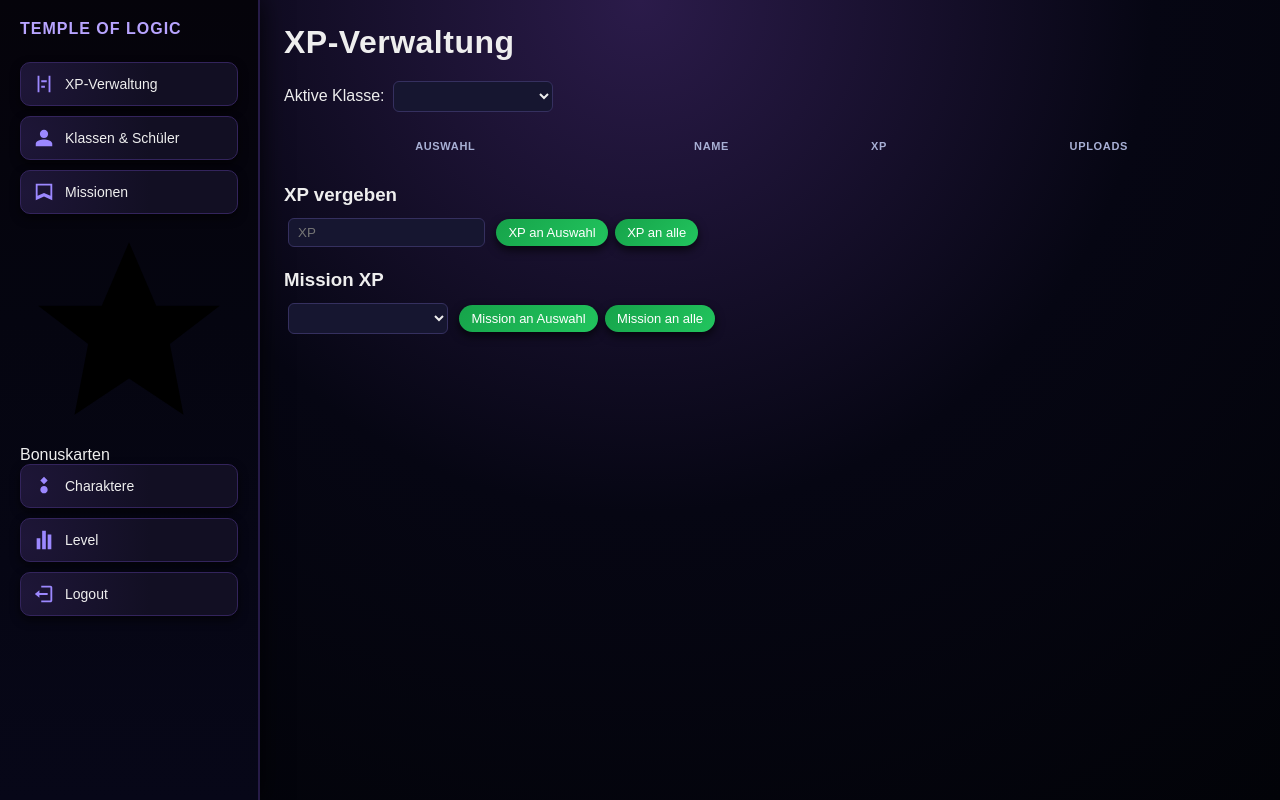
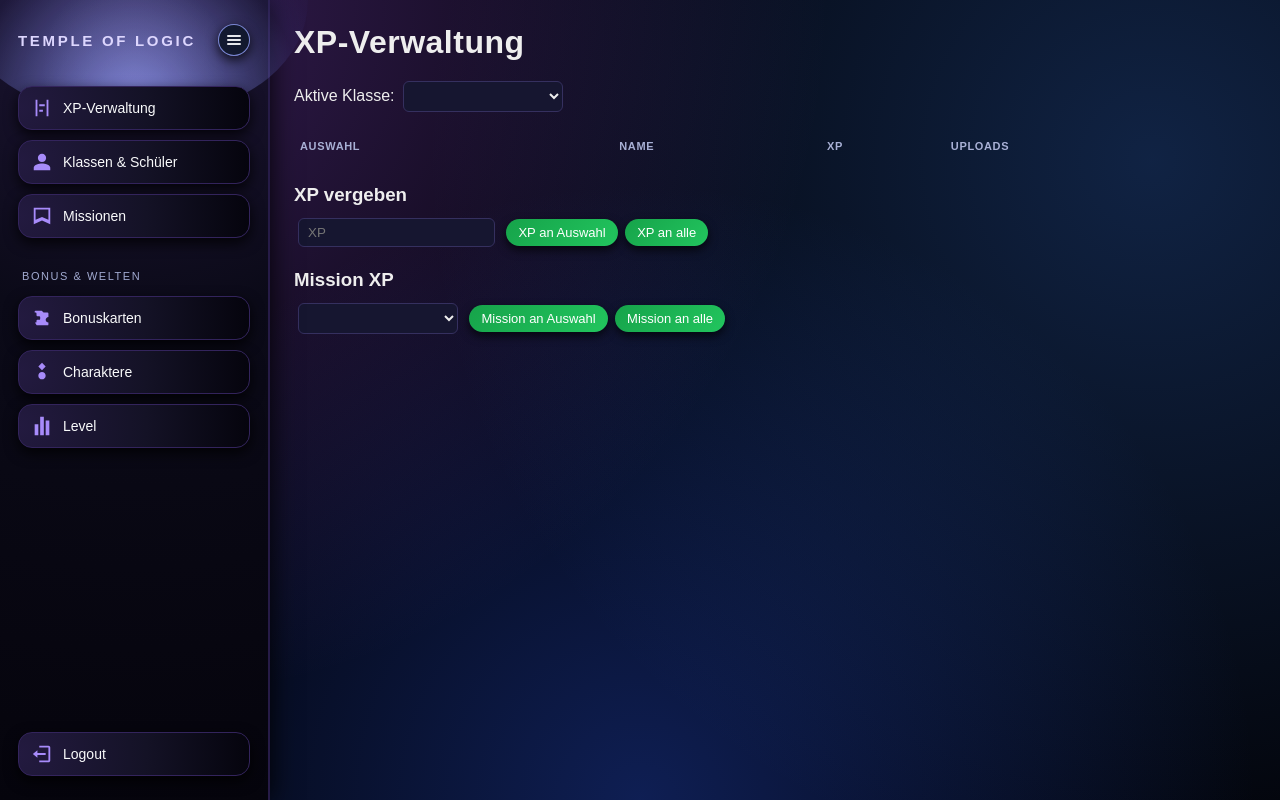
Before and after one commit to ueva42/42, a website: page public/admin.html in a window 1280 px wide. Drawn offline with Linux system fonts and the light colour scheme; no server answers.

Commit message:
stabil + design2

```diff
--- a/public/admin.html
+++ b/public/admin.html
@@ -4,68 +4,191 @@
   <meta charset="UTF-8" />
   <title>Admin – Temple of Logic</title>
   <style>
+    /* ===== GLOBAL DARK-MYSTIC BACKGROUND ===== */
     body {
       margin: 0;
-      background: radial-gradient(circle at top, #2b1b4a 0, #060613 50%, #020308 100%);
+      background:
+        radial-gradient(circle at 10% 0%, rgba(168,85,247,0.3) 0, transparent 50%),
+        radial-gradient(circle at 90% 20%, rgba(59,130,246,0.25) 0, transparent 55%),
+        radial-gradient(circle at 50% 100%, rgba(30,64,175,0.45) 0, transparent 60%),
+        #020308;
       color: #eee;
       font-family: Arial, sans-serif;
       display: flex;
       overflow: hidden;
     }
 
-    /* Sidebar */
+    /* ===== SIDEBAR / MYSTIC ORB ===== */
     .sidebar {
-      width: 260px;
-      background: linear-gradient(180deg, #05030a 0%, #050510 40%, #070718 100%);
-      padding: 20px;
+      position: relative;
+      width: 270px;
+      background: radial-gradient(circle at top, #1f1638 0, #0b0a18 40%, #05040c 100%);
+      padding: 24px 18px;
       height: 100vh;
       border-right: 2px solid #261b47;
-      box-shadow: 0 0 25px rgba(0,0,0,0.8);
+      box-shadow: 0 0 25px rgba(0,0,0,0.9);
       box-sizing: border-box;
+      display: flex;
+      flex-direction: column;
+      gap: 14px;
+      transition: width 0.2s ease, padding 0.2s ease;
+      z-index: 10;
     }
 
-    .sidebar h2 {
-      margin-top: 0;
-      margin-bottom: 24px;
-      letter-spacing: 1px;
+    /* halb-ovaler „Mystic Orb“ oben */
+    .sidebar::before {
+      content: "";
+      position: absolute;
+      top: -110px;
+      left: -40px;
+      right: -40px;
+      height: 220px;
+      border-radius: 50% / 65%;
+      background:
+        radial-gradient(circle at 50% 80%, rgba(219,234,254,0.08) 0, transparent 38%),
+        radial-gradient(circle at 50% 100%, rgba(129,140,248,0.9) 0, rgba(76,81,191,0.1) 60%, transparent 80%);
+      opacity: 0.95;
+      pointer-events: none;
+      mix-blend-mode: screen;
+    }
+
+    .sidebar-header {
+      position: relative;
+      z-index: 1;
+      display: flex;
+      justify-content: space-between;
+      align-items: center;
+      margin-bottom: 10px;
+    }
+
+    .sidebar-title {
+      margin: 0;
+      letter-spacing: 0.18em;
+      font-size: 15px;
       text-transform: uppercase;
-      font-size: 16px;
-      color: #b8a4ff;
+      color: #ddd6fe;
+    }
+
+    /* Toggle-Button */
+    .sidebar-toggle {
+      width: 30px;
+      height: 30px;
+      border-radius: 999px;
+      border: 1px solid rgba(148,163,253,0.8);
+      background: rgba(15,23,42,0.9);
+      display: flex;
+      align-items: center;
+      justify-content: center;
+      cursor: pointer;
+      box-shadow: 0 4px 12px rgba(0,0,0,0.8);
+      transition: transform 0.15s ease, box-shadow 0.15s ease, background 0.15s ease;
+    }
+
+    .sidebar-toggle:hover {
+      transform: translateY(-1px);
+      background: rgba(30,64,175,0.9);
+      box-shadow: 0 8px 18px rgba(0,0,0,1);
+    }
+
+    .sidebar-toggle-lines {
+      width: 14px;
+      height: 10px;
+      position: relative;
+    }
+    .sidebar-toggle-lines span {
+      position: absolute;
+      left: 0;
+      right: 0;
+      height: 2px;
+      border-radius: 999px;
+      background: #e5e7eb;
+    }
+    .sidebar-toggle-lines span:nth-child(1) { top: 0; }
+    .sidebar-toggle-lines span:nth-child(2) { top: 4px; }
+    .sidebar-toggle-lines span:nth-child(3) { top: 8px; }
+
+    /* NAV-GRUPPE (oben / unten) */
+    .nav-group {
+      position: relative;
+      z-index: 1;
+      display: flex;
+      flex-direction: column;
+      gap: 10px;
+      margin-top: 6px;
+    }
+
+    .nav-group-title {
+      margin: 12px 4px 4px;
+      font-size: 11px;
+      letter-spacing: 0.14em;
+      text-transform: uppercase;
+      color: rgba(199,210,254,0.8);
     }
 
     .nav-item {
       display: flex;
       align-items: center;
-      background: radial-gradient(circle at left, #1e1638 0, #120f23 60%);
+      background: radial-gradient(circle at left, #231a40 0, #141226 55%, #05040d 100%);
       border: 1px solid #33245c;
-      margin-bottom: 10px;
       padding: 10px 12px;
-      border-radius: 10px;
+      border-radius: 14px;
       cursor: pointer;
-      box-shadow: 0 4px 10px rgba(0,0,0,0.6);
+      box-shadow: 0 5px 14px rgba(0,0,0,0.8);
       transition: transform 0.18s ease, box-shadow 0.18s ease, background 0.18s ease, border-color 0.18s ease;
     }
 
     .nav-item:hover {
-      background: radial-gradient(circle at left, #3d2b6f 0, #17142c 60%);
-      border-color: #7b5bff;
+      background: radial-gradient(circle at left, #4c3aaa 0, #1c1637 55%, #070714 100%);
+      border-color: #8b5cf6;
       transform: translateX(4px);
-      box-shadow: 0 8px 18px rgba(0,0,0,0.8);
+      box-shadow: 0 9px 20px rgba(0,0,0,0.95);
     }
 
     .nav-item svg {
       width: 22px;
       height: 22px;
       margin-right: 10px;
-      fill: #9c88ff;
+      fill: #a78bfa;
       flex-shrink: 0;
     }
 
-    .nav-item span {
-      color: #eee;
+    .nav-label {
+      color: #f9fafb;
       font-size: 14px;
+      white-space: nowrap;
+      transition: opacity 0.15s ease;
     }
 
+    /* ===== SIDEBAR COLLAPSED (NUR ICONS) ===== */
+    .sidebar.collapsed {
+      width: 80px;
+      padding: 20px 10px;
+      align-items: center;
+    }
+
+    .sidebar.collapsed .sidebar-title {
+      font-size: 11px;
+      letter-spacing: 0.16em;
+      text-align: center;
+    }
+
+    .sidebar.collapsed .nav-item {
+      justify-content: center;
+    }
+
+    .sidebar.collapsed .nav-item svg {
+      margin-right: 0;
+    }
+
+    .sidebar.collapsed .nav-label {
+      display: none;
+    }
+
+    .sidebar.collapsed .nav-group-title {
+      display: none;
+    }
+
+    /* ===== CONTENT ===== */
     .content {
       flex-grow: 1;
       height: 100vh;
@@ -89,23 +212,16 @@
       margin-bottom: 8px;
     }
 
-    /* Tabs als mystische Panels */
     .tab {
       animation: fadeInUp 0.25s ease;
     }
 
     @keyframes fadeInUp {
-      from {
-        opacity: 0;
-        transform: translateY(8px);
-      }
-      to {
-        opacity: 1;
-        transform: translateY(0);
-      }
+      from { opacity: 0; transform: translateY(8px); }
+      to   { opacity: 1; transform: translateY(0); }
     }
 
-    /* Inputs / Selects / Buttons */
+    /* Inputs & Buttons */
     input, select {
       padding: 6px 9px;
       margin: 4px;
@@ -137,7 +253,7 @@
 
     button.action:hover {
       transform: translateY(-1px);
-      box-shadow: 0 7px 16px rgba(0,0,0,0.8);
+      box-shadow: 0 7px 16px rgba(0,0,0,0.85);
       filter: brightness(1.05);
     }
 
@@ -158,16 +274,12 @@
       box-shadow: 0 6px 14px rgba(0,0,0,0.85);
     }
 
-    /* Tabellen als Karten-Stack */
+    /* Tabellen im Card-Stil */
     table {
       width: 100%;
       border-collapse: separate;
       border-spacing: 0 10px;
       margin-top: 10px;
-    }
-
-    thead tr {
-      background: transparent;
     }
 
     thead th {
@@ -177,21 +289,22 @@
       text-transform: uppercase;
       letter-spacing: .06em;
       color: #a8b0d5;
+      text-align: left;
     }
 
     table tbody tr {
       background: radial-gradient(circle at top left, #211b40 0, #131327 50%, #0b0b18 100%);
       border-radius: 10px;
-      box-shadow: 0 8px 18px rgba(0,0,0,0.85);
+      box-shadow: 0 8px 18px rgba(0,0,0,0.9);
+      border: 1px solid #2d224f;
       overflow: hidden;
       transform: translateY(0);
       transition: transform 0.18s ease, box-shadow 0.18s ease, border-color 0.18s ease;
-      border: 1px solid #2d224f;
     }
 
     table tbody tr:hover {
       transform: translateY(-3px);
-      box-shadow: 0 14px 28px rgba(0,0,0,0.95);
+      box-shadow: 0 14px 28px rgba(0,0,0,1);
       border-color: #7b5bff;
     }
 
@@ -211,16 +324,16 @@
       box-shadow: 0 4px 10px rgba(0,0,0,0.7);
     }
 
-    /* XP-Statistik-Badge */
+    /* XP Stats */
     .xp-stats-box {
       display: inline-flex;
       align-items: center;
       gap: 16px;
       padding: 8px 14px;
-      margin: 8px 0 4px;
+      margin: 10px 0 4px;
       border-radius: 999px;
-      background: radial-gradient(circle at left, rgba(123,91,255,0.25) 0, rgba(15,23,42,0.9) 60%);
-      border: 1px solid rgba(129,140,248,0.6);
+      background: radial-gradient(circle at left, rgba(123,91,255,0.3) 0, rgba(15,23,42,0.9) 60%);
+      border: 1px solid rgba(129,140,248,0.8);
       font-size: 12px;
       color: #e5e7eb;
     }
@@ -235,19 +348,20 @@
     .xp-pill {
       padding: 4px 9px;
       border-radius: 999px;
-      background: rgba(15,118,110,0.2);
-      border: 1px solid rgba(34,197,194,0.7);
       font-size: 12px;
-    }
-
-    .xp-pill.red {
-      background: rgba(185,28,28,0.2);
-      border-color: rgba(248,113,113,0.8);
     }
 
     .xp-pill.blue {
       background: rgba(55,48,163,0.35);
-      border-color: rgba(129,140,248,0.8);
+      border: 1px solid rgba(129,140,248,0.8);
+    }
+    .xp-pill.green {
+      background: rgba(22,163,74,0.22);
+      border: 1px solid rgba(52,211,153,0.9);
+    }
+    .xp-pill.red {
+      background: rgba(185,28,28,0.22);
+      border: 1px solid rgba(248,113,113,0.9);
     }
 
   </style>
@@ -255,63 +369,77 @@
 <body>
 
 <!-- SIDEBAR -->
-<div class="sidebar">
-  <h2>TEMPLE OF LOGIC</h2>
+<div class="sidebar" id="sidebar">
+  <div class="sidebar-header">
+    <h2 class="sidebar-title">TEMPLE OF LOGIC</h2>
+    <div class="sidebar-toggle" onclick="toggleSidebar()">
+      <div class="sidebar-toggle-lines">
+        <span></span><span></span><span></span>
+      </div>
+    </div>
+  </div>
 
-  <!-- XP-Verwaltung -->
+  <div class="nav-group">
     <div class="nav-item" onclick="showTab('xpTab')">
+      <!-- XP Icon -->
       <svg viewBox="0 0 24 24">
         <path d="M5 3v18h2V3H5zm12 0v18h2V3h-2zM9 8v2h6V8H9zm0 6v2h4v-2H9z"/>
       </svg>
-    <span>XP-Verwaltung</span>
+      <span class="nav-label">XP-Verwaltung</span>
     </div>
 
-  <!-- Klassen & Schüler -->
     <div class="nav-item" onclick="showTab('classTab')">
+      <!-- Klassen Icon -->
       <svg viewBox="0 0 24 24">
         <path d="M12 12c2.5 0 4.5-2 4.5-4.5S14.5 3 12 3 7.5 5 7.5 7.5 9.5 12 12 12zm0 1.5c-3 0-9 1.5-9 4.5V21h18v-3c0-3-6-4.5-9-4.5z"/>
       </svg>
-    <span>Klassen & Schüler</span>
+      <span class="nav-label">Klassen & Schüler</span>
     </div>
 
-  <!-- Missionen -->
     <div class="nav-item" onclick="showTab('missionTab')">
+      <!-- Missions Icon -->
       <svg viewBox="0 0 24 24">
         <path d="M3 3v18l9-4 9 4V3H3zm16 2v11.1l-7-3.1-7 3.1V5h14z"/>
       </svg>
-    <span>Missionen</span>
+      <span class="nav-label">Missionen</span>
+    </div>
   </div>
 
-  <!-- Bonuskarten -->
-  <div className="nav-item" onclick="showTab('bonusTab')">
+  <div class="nav-group">
+    <div class="nav-group-title">BONUS & WELTEN</div>
+
+    <div class="nav-item" onclick="showTab('bonusTab')">
+      <!-- 🎫 Mystic Ticket Icon für Bonuskarten -->
       <svg viewBox="0 0 24 24">
-      <path d="M12 2l3 7h7l-5.5 4.2L18 21l-6-4-6 4 1.5-7.8L2 9h7z"/>
+        <path d="M4 5c0-.6.4-1 1-1h6.3c.3 0 .5.1.7.3l1.7 1.7h4.3c.6 0 1 .4 1 1v4c-.8 0-1.5.3-2.1.9-.6.6-.9 1.3-.9 2.1s.3 1.5.9 2.1c.6.6 1.3.9 2.1.9v2c0 .6-.4 1-1 1H6.7c-.3 0-.5-.1-.7-.3L4.3 17H5c.6 0 1-.4 1-1v-1c0-.6.4-1 1-1h2c.6 0 1-.4 1-1v-2c0-.6-.4-1-1-1H7c-.6 0-1-.4-1-1V7c0-.6-.4-1-1-1H4V5z"/>
       </svg>
-    <span>Bonuskarten</span>
+      <span class="nav-label">Bonuskarten</span>
     </div>
 
-  <!-- Charaktere -->
     <div class="nav-item" onclick="showTab('characterTab')">
+      <!-- Charakter Icon -->
       <svg viewBox="0 0 24 24">
         <path d="M12 2l4 4-4 4-4-4 4-4zm0 10c2.2 0 4 1.8 4 4s-1.8 4-4 4-4-1.8-4-4 1.8-4 4-4z"/>
       </svg>
-    <span>Charaktere</span>
+      <span class="nav-label">Charaktere</span>
     </div>
 
-  <!-- Level -->
     <div class="nav-item" onclick="showTab('levelTab')">
+      <!-- Level Icon -->
       <svg viewBox="0 0 24 24">
         <path d="M4 22h4V10H4v12zm6 0h4V2h-4v20zm6 0h4V6h-4v16z"/>
       </svg>
-    <span>Level</span>
+      <span class="nav-label">Level</span>
+    </div>
   </div>
 
-  <!-- Logout -->
+  <div class="nav-group" style="margin-top:auto;">
     <div class="nav-item" onclick="logout()">
       <svg viewBox="0 0 24 24">
         <path d="M16 13v-2H7V8l-5 4 5 4v-3h9zm3-10H9v2h10v14H9v2h10c1.1 0 2-.9 2-2V5c0-1.1-.9-2-2-2z"/>
       </svg>
-    <span>Logout</span>
+      <span class="nav-label">Logout</span>
+    </div>
   </div>
 </div>
 
@@ -329,7 +457,7 @@
     <div id="xpStats" class="xp-stats-box" style="display:none;">
       <span class="label">Klassen-Stats</span>
       <span id="xpStatsCount" class="xp-pill blue"></span>
-      <span id="xpStatsTotal" class="xp-pill"></span>
+      <span id="xpStatsTotal" class="xp-pill green"></span>
       <span id="xpStatsAvg" class="xp-pill red"></span>
     </div>
 
@@ -491,6 +619,14 @@
 
 <script>
 /* ---------------------------------------------------
+   SIDEBAR TOGGLE
+--------------------------------------------------- */
+function toggleSidebar() {
+  const sb = document.getElementById("sidebar");
+  sb.classList.toggle("collapsed");
+}
+
+/* ---------------------------------------------------
    TABS
 --------------------------------------------------- */
 function showTab(id) {
@@ -566,12 +702,11 @@ async function loadXPStudents() {
   const totalSpan = document.getElementById("xpStatsTotal");
   const avgSpan = document.getElementById("xpStatsAvg");
 
-  if (students.length === 0) {
+  if (!students.length) {
     statsBox.style.display = "none";
   } else {
     const totalXP = students.reduce((sum, s) => sum + (s.xp || 0), 0);
     const avgXP = Math.round(totalXP / students.length);
-
     statsBox.style.display = "inline-flex";
     countSpan.textContent = `Schüler:innen: ${students.length}`;
     totalSpan.textContent = `Gesamt-XP: ${totalXP}`;
@@ -971,6 +1106,8 @@ async function addLevel() {
   const name = document.getElementById("levelName").value;
   const xp = Number(document.getElementById("levelMinXP").value);
 
+  if (!name || !xp) return;
+
   await fetch("/api/levels", {
     method: "POST",
     headers: {"Content-Type":"application/json"},
```
Lines whose indentation alone changed are shown as unchanged.
